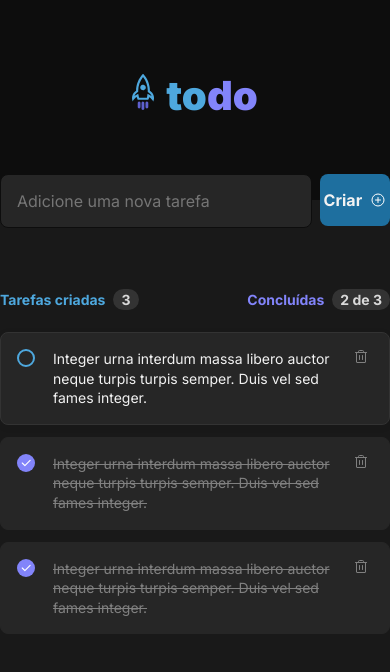
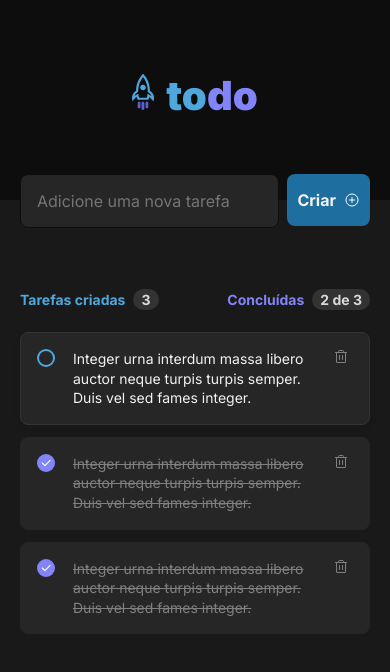
Before and after one commit to palomacardos0/todo-list, a React (Vite) app: page / in a window 390 px wide. Shown: the top 672 px of the page. Built offline with nearby package versions, Linux system fonts and the light colour scheme.

Commit message:
ajustes no estilo mobile

```diff
--- a/src/components/inputTodo.module.css
+++ b/src/components/inputTodo.module.css
@@ -4,6 +4,7 @@
   width: 100%;
   display: flex;
   justify-content: center;
+  padding: 0 20px;
 }
 
 .formAddTodo input {
@@ -32,6 +33,7 @@
   justify-content: center;
 
   transition: background 0.2s;
+  padding: 0 10px;
 }
 
 .formAddTodo button:hover {
--- a/src/components/todoList.module.css
+++ b/src/components/todoList.module.css
@@ -1,7 +1,8 @@
 .todoContent {
   width: 100%;
-  max-width: 736px;
+  max-width: 775px;
   margin: 91px auto;
+  padding: 0 20px;
 }
 
 .todoContent__header {
```
